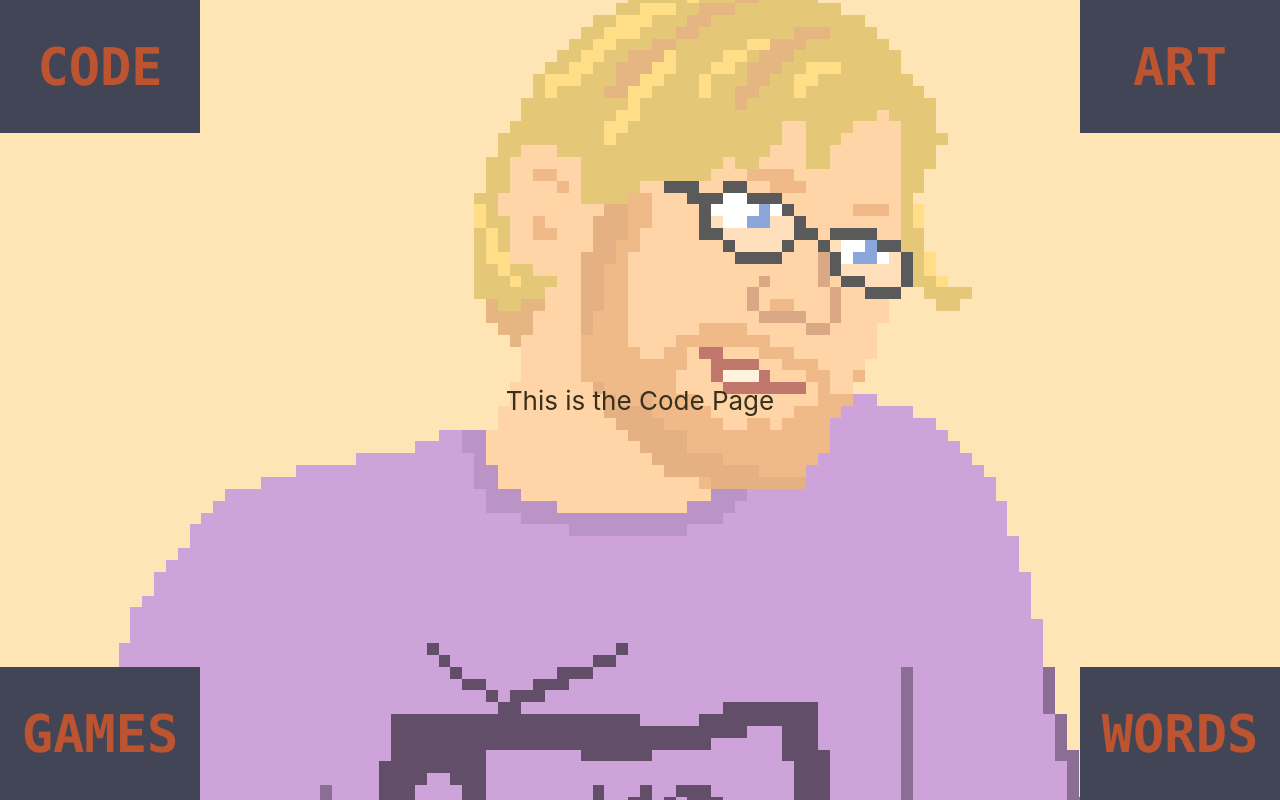
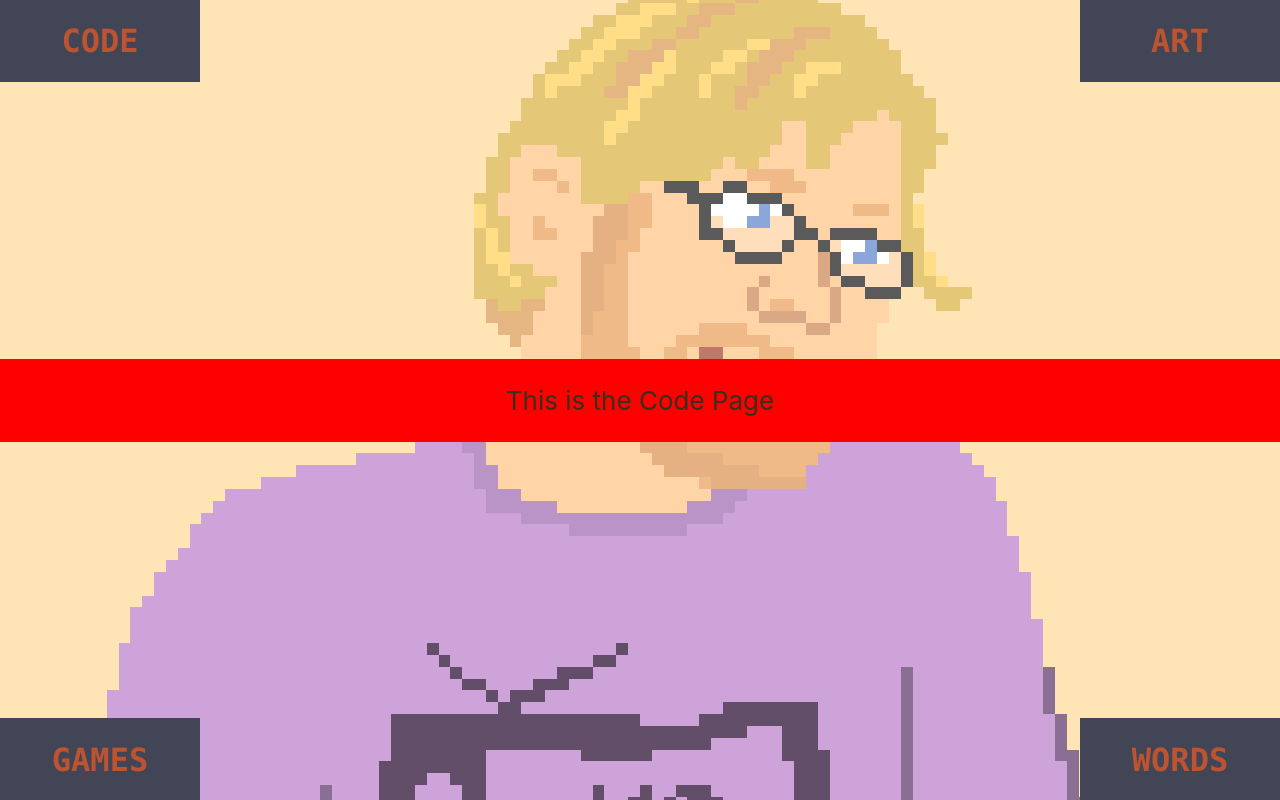
Before and after one commit to NoahKittleson/Personal-Site, a React (Create React App) app: page / in a window 1280 px wide. Both pictures are taken after a click on the link "CODE". Built offline with nearby package versions, Linux system fonts and the light colour scheme.

Commit message:
End of futzing.  Now onto desiging individual pages

```diff
--- a/src/App.css
+++ b/src/App.css
@@ -9,21 +9,24 @@
 
 
 /* The animation code */
-@keyframes example {
+@keyframes slideIn {
   0%   { top:-600px; }
   90%  { top: 20px;  }
   100% { top: 0px;   }
 }
 
 .body {
-  animation-name: example;
+  animation-name: slideIn;
+  width: 100%;
+  height: 100%;
   position: relative;
   animation-duration: 1s;
   /*animation-timing-function: linear;*/
-  animation-timing-function: cubic-bezier(.48,.19,.88,.6);
+  animation-timing-function: cubic-bezier(.5,.2,.9,.6);
 }
 
-.App-header {
+#App-header {
+  overflow: hidden;
   background-color: #FFE5B5;
   min-height: 100vh;
   display: flex;
@@ -106,3 +109,19 @@ a:hover {
   font-size: 100px;
   color: black;
 }
+
+#code {
+  background-color: red;
+}
+
+#art {
+  background-color: black;
+}
+
+#games {
+  background-color: blue;
+}
+
+#words {
+  background-color: purple;
+}
--- a/src/App.js
+++ b/src/App.js
@@ -1,24 +1,6 @@
 import React, { Component } from 'react';
 import logo from './logo.svg';
 import './App.css';
-
-const element = <p>This is supposed to be here</p>
-
-function test () {
-	return <h1> This is a <i>Header</i> </h1>
-}
-
-class Welcome extends React.Component {
-  render() {
-    return <h1>Hello, {this.props.name}</h1>;
-  }
-}
-
-class AnotherTest extends React.Component {
-	render() {
-		return <h1>Hello {this.props.name}</h1>;
-	}
-}
 
 class NavLinks extends React.Component {
 	render() {
@@ -56,7 +38,7 @@ class Toggle extends React.Component {
 
 class LandingPage extends React.Component {
 	render() {
-		  return <div className="body">
+	  return <div>
 		  <h2> I am Noah Kittleson. </h2>
       <p> You are now in <br/> <span className="my-zone">MY ZONE</span></p>
 
@@ -73,25 +55,33 @@ class LandingPage extends React.Component {
 
 class CodePage extends React.Component {
 	render() {
-		return <p>This is the Code Page</p>
+		return <div className="body" id="code">
+			<p>This is the Code Page</p>
+		</div>
 	}
 }
 
 class ArtPage extends React.Component {
 	render() {
-		return <p>This is the Art Page</p>
+		return <div className="body" id="art">
+			<p>This is the Art Page</p>
+		</div>
 	}
 }
 
 class GamePage extends React.Component {
 	render() {
-		return <p>This is the Game Page</p>
+		return <div className="body" id="games">
+			<p>This is the Game Page</p>
+		</div>
 	}
 }
 
 class WordPage extends React.Component {
 	render() {
-		return <p>This is the Words Page</p>
+		return <div className="body" id="words">
+			<p>This is the Words Page</p>
+		</div>
 	}
 }
 
@@ -117,13 +107,13 @@ class App extends Component {
   render() {
     return (
       <div className="App">
-        <header className="App-header">
+        <header id="App-header">
           {pages[this.state.index]}
+        </header>
         <NavLinks text="CODE" class="top-left" index={1} callback={this.changePage}/>
         <NavLinks text="ART" class="top-right" index={2} callback={this.changePage}/>
         <NavLinks text="GAMES" class="bottom-left" index={3} callback={this.changePage}/>
         <NavLinks text="WORDS" class="bottom-right" index={4} callback={this.changePage}/>
-        </header>
       </div>
     );
   }
```
Lines whose indentation alone changed are shown as unchanged.
